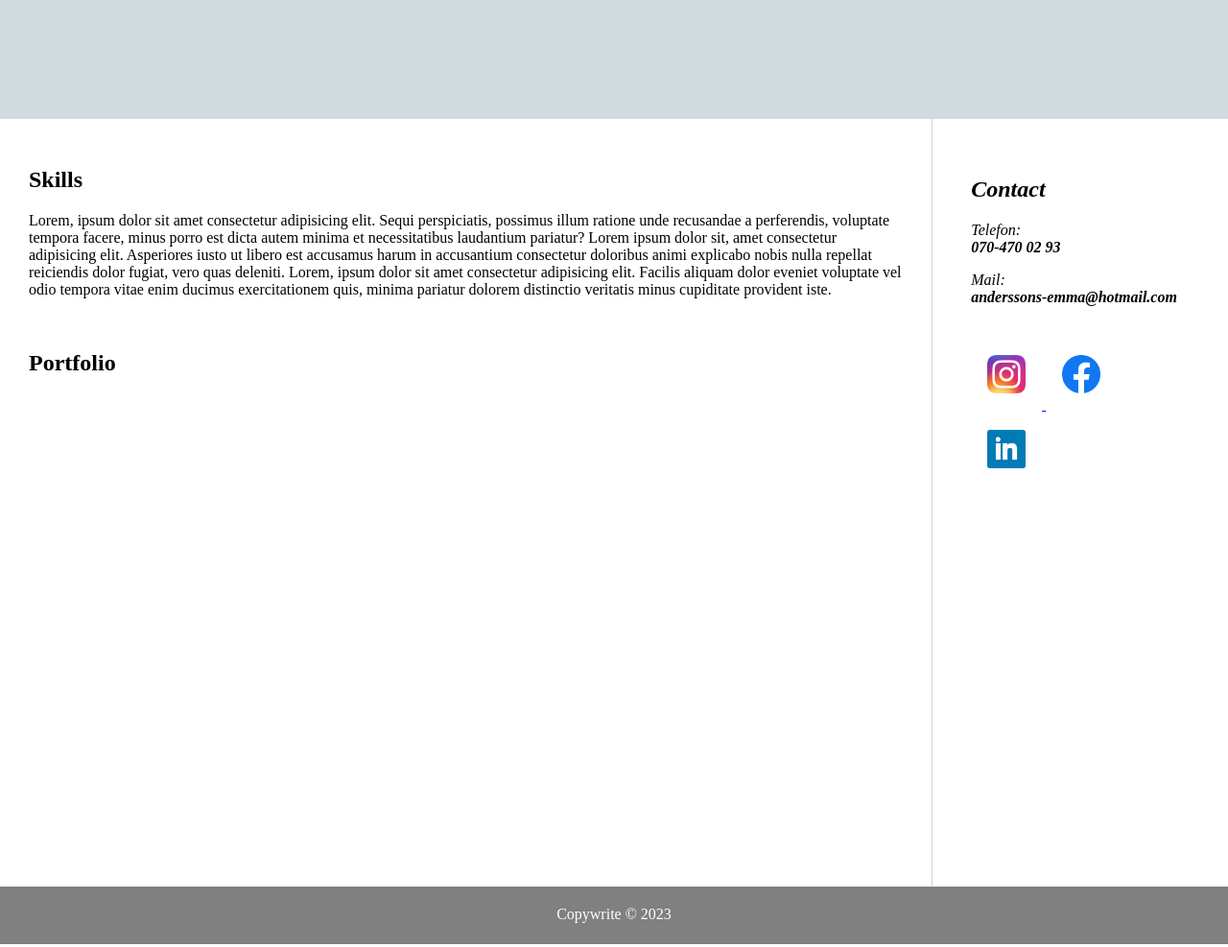
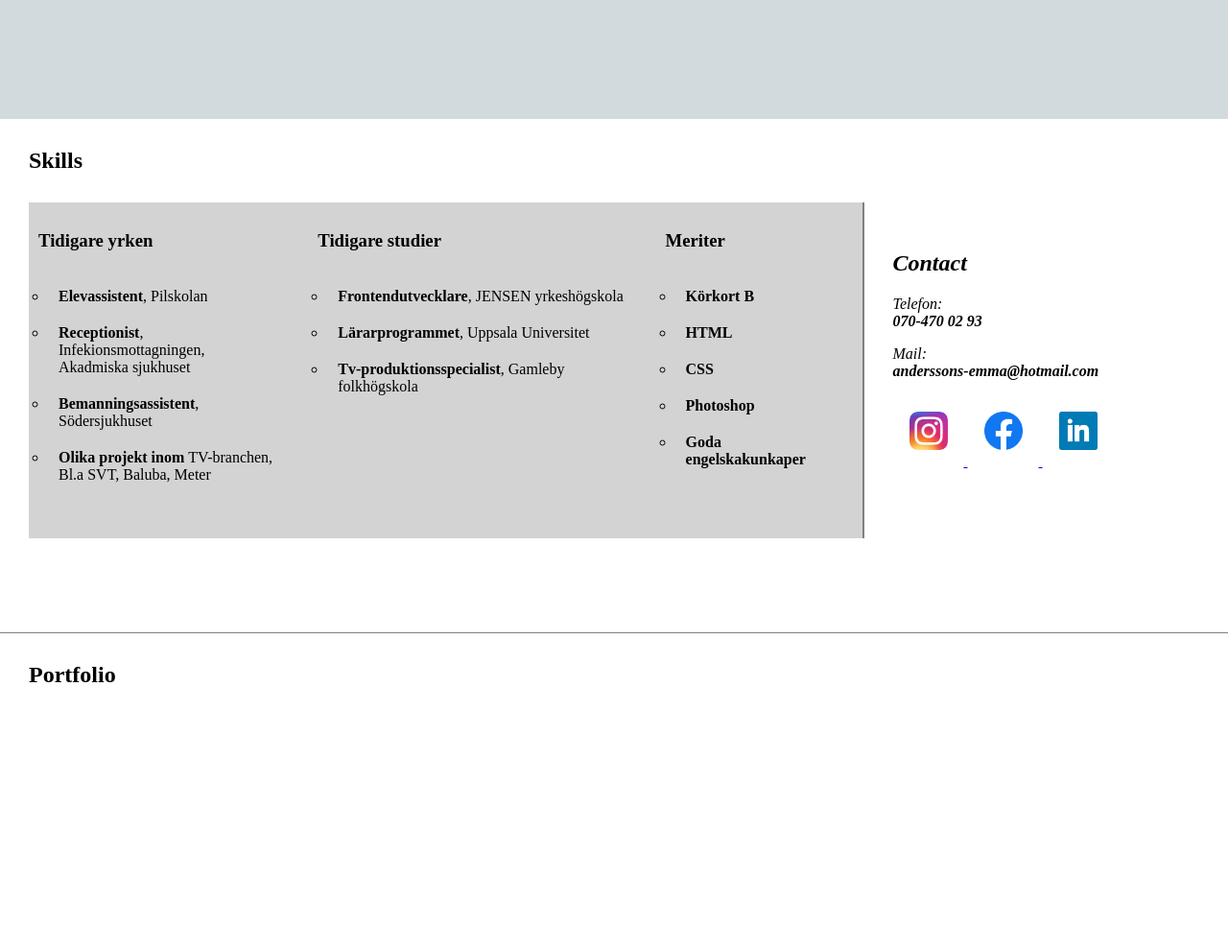
Before and after one commit to anderssonskan/Uppgift---portfolio, a plain HTML site: page index.html in a window 1280 px wide. Shown: the part 660-1647 px from the top of the page at 96% size. Drawn offline with Linux system fonts and the light colour scheme.

Commit message:
content done

```diff
--- a/css/style.css
+++ b/css/style.css
@@ -33,11 +33,9 @@ body {
     position: fixed;
     background-color: rgb(124, 150, 159);
     width: 100%;
-    display: block;
-
 }
 
-ul{
+.navbarlist{
     list-style-type: none;
     margin: 15px 0;
     padding: 0;
@@ -58,26 +56,43 @@ ul{
     text-align: center;
 }
 
-.content {
+.content, .contact {
     display: flex;
-    height: 100vh;
+    height: 50vh;
 }
 
-.skills{
-    width: 80%;
-    border-right: 1px solid lightgray;
-    padding: 30px;
+.content {
+  margin: 30px;
 }
 
-#portfolio {
-    position: absolute;
+.skills-container {
+    display: flex;
+    border-right: 2px solid gray;
+    width: 75%;
+    height: 350px;
+    background-color: lightgray;
+}
 
+.yrken, .studier, .merit {
+    padding: 10px;
+}
+
+.yrken-list, .studier-list, .merit-list {
+    padding: 10px;
+    border-left: 1px solid lightgrey;
+    list-style-type: circle;
+}
+
+.portfolio {
+    width: 100%;
+    height: 100vh;
+    border-top: 1px solid gray;
 }
 
 .contact {
-    width: 20%;
-    padding: 30px;
-    margin: 10px;
+    margin: 30px;
+    width: 25%;
+    height: 350px;
 }
 
 .social:hover {
@@ -91,6 +106,10 @@ ul{
     margin: 2px;
 }
 
+.skills, .port {
+    margin: 30px 30px;
+}
+
 
 .footer {
     background-color: gray;
--- a/index.html
+++ b/index.html
@@ -9,7 +9,7 @@
     <body>
         <div class="box-container">
             <div class="navbar">
-                <ul>
+                <ul class="navbarlist">
                     <li><a class="anavbar" href="home.html">Home</a></li>
                     <li><a class="anavbar" href="skills">Skills</a></li>
                     <li><a class="anavbar" href="contact">Contact</a></li>
@@ -22,31 +22,43 @@
 
             <div class="utfyllnad"></div>
 
+            <h2 class="skills">Skills</h2>
             <div class="content">
-                <div class="skills">
-                    <h2>Skills</h2>
-                    <p>Lorem, ipsum dolor sit amet consectetur adipisicing elit.
-                        Sequi perspiciatis, possimus illum ratione unde recusandae
-                        a perferendis, voluptate tempora facere, minus porro est
-                        dicta autem minima et necessitatibus laudantium pariatur?
-                        Lorem ipsum dolor sit, amet consectetur adipisicing elit.
-                        Asperiores iusto ut libero est accusamus harum in
-                        accusantium consectetur doloribus animi explicabo nobis
-                        nulla repellat reiciendis dolor fugiat, vero quas deleniti.
-                        Lorem, ipsum dolor sit amet consectetur adipisicing elit.
-                        Facilis aliquam dolor eveniet voluptate vel odio tempora
-                        vitae enim ducimus exercitationem quis, minima pariatur
-                        dolorem distinctio veritatis minus cupiditate provident iste.
-                    </p>
-                    <br>
-                    <h2>Portfolio</h2>
+                <div class="skills-container">
+                    <div class="yrken">
+                        <h3>Tidigare yrken</h3>
+                        <ul class="yrken">
+                            <li class="yrken-list"><strong>Elevassistent</strong>, Pilskolan </li>
+                            <li class="yrken-list"><strong>Receptionist</strong>, Infekionsmottagningen,<br>Akadmiska sjukhuset</li>
+                            <li class="yrken-list"><strong>Bemanningsassistent</strong>, Södersjukhuset</li>
+                            <li class="yrken-list"><strong>Olika projekt inom </strong>TV-branchen,<br> Bl.a SVT, Baluba, Meter</li>
+                        </ul>
+                    </div>
+                    <div class="studier">
+                        <h3>Tidigare studier</h3>
+                        <ul class="studier">
+                            <li class="studier-list"><strong>Frontendutvecklare</strong>, JENSEN yrkeshögskola</li>
+                            <li class="studier-list"><strong>Lärarprogrammet</strong>, Uppsala Universitet</li>
+                            <li class="studier-list"><strong>Tv-produktionsspecialist</strong>, Gamleby folkhögskola</li>
+                        </ul>
+                    </div>
+                    <div class="merit">
+                        <h3>Meriter</h3>
+                        <ul class="merit">
+                            <li class="merit-list"><strong>Körkort B</strong></li>
+                            <li class="merit-list"><strong>HTML</strong></li>
+                            <li class="merit-list"><strong>CSS</strong></li>
+                            <li class="merit-list"><strong>Photoshop</strong></li>
+                            <li class="merit-list"><strong>Goda engelskakunkaper</strong></li>
+                        </ul>
+                    </div>
                 </div>
 
                 <div class="contact">
                     <em><h2>Contact</h2>
                         <p>Telefon:<br> <strong>070-470 02 93</strong></p>
-                    <p>Mail:<br> <strong>anderssons-emma@hotmail.com</strong></p><br>
-                    </em>
+                        <p>Mail:<br> <strong>anderssons-emma@hotmail.com</strong></p>
+                        <!-- <br> -->
                         <a href="https://www.instagram.com/emma.renes/">
                             <img class="social" src="Instagram_icon.png" alt="Instagram">
                         </a>
@@ -56,7 +68,12 @@
                         <a href="https://www.linkedin.com/in/emma-ren%C3%A9-andersson-b0bbb3115/">
                             <img class="social" src="linkedin.png" alt="linkedin">
                         </a>
+                    </em>
                 </div>
+            </div>
+            <br>
+            <div class="portfolio">
+                <h2 class="port">Portfolio</h2>
             </div>
 
             <div class="footer">
```
Lines whose indentation alone changed are shown as unchanged.
